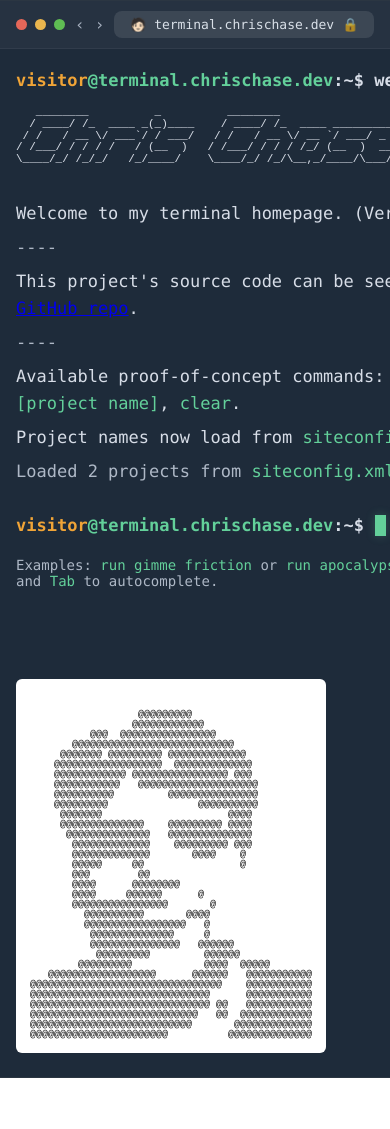
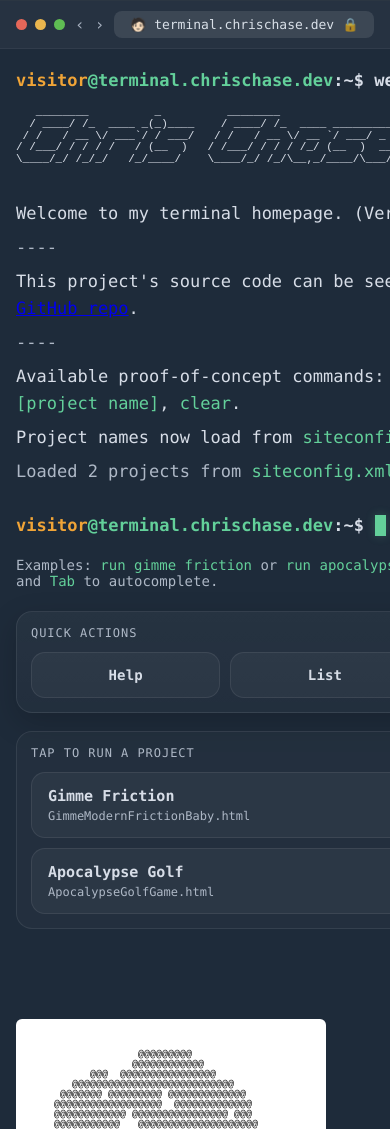
Before and after one commit to cchase16/cchase16.github.io, a plain HTML site: page index.html in a window 390 px wide. Shown: the top 1129 px of the page. Before the commit the page ends 1078 px from the top, so only its background shows below. Drawn offline with Linux system fonts and the light colour scheme.

Commit message:
Update index.html

```diff
--- a/index.html
+++ b/index.html
@@ -410,6 +410,14 @@
 
     .mobile-only {
       display: none;
+    }
+
+    @media (max-width: 760px) {
+      .mobile-controls,
+      .mobile-projects,
+      .mobile-only {
+        display: block !important;
+      }
     }
 
   </style>
```
